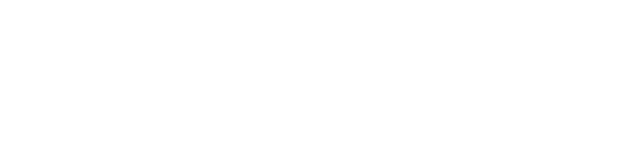
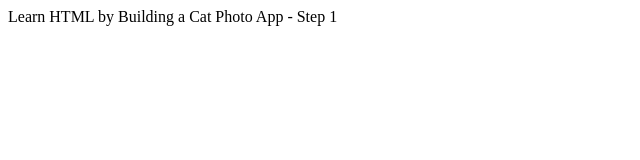
Before and after one commit to Knakna/freecodecamp, a plain HTML site: page index.html in a window 1280 px wide. Shown: the whole page, without its empty margins (0-640 px from the left). Drawn offline with Linux system fonts and the light colour scheme.

Commit message:
add html 1-8 steps

```diff
--- a/index.html
+++ b/index.html
@@ -6,6 +6,7 @@
     <title>Freecodecamp</title>
 </head>
 <body>
+    Learn HTML by Building a Cat Photo App - Step 1
 
 </body>
 </html>
```
